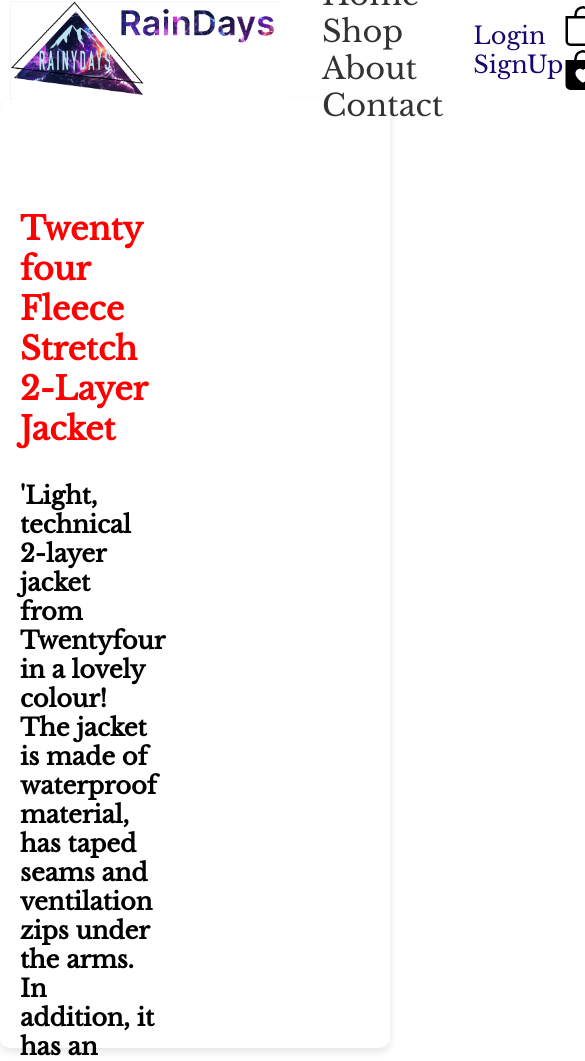
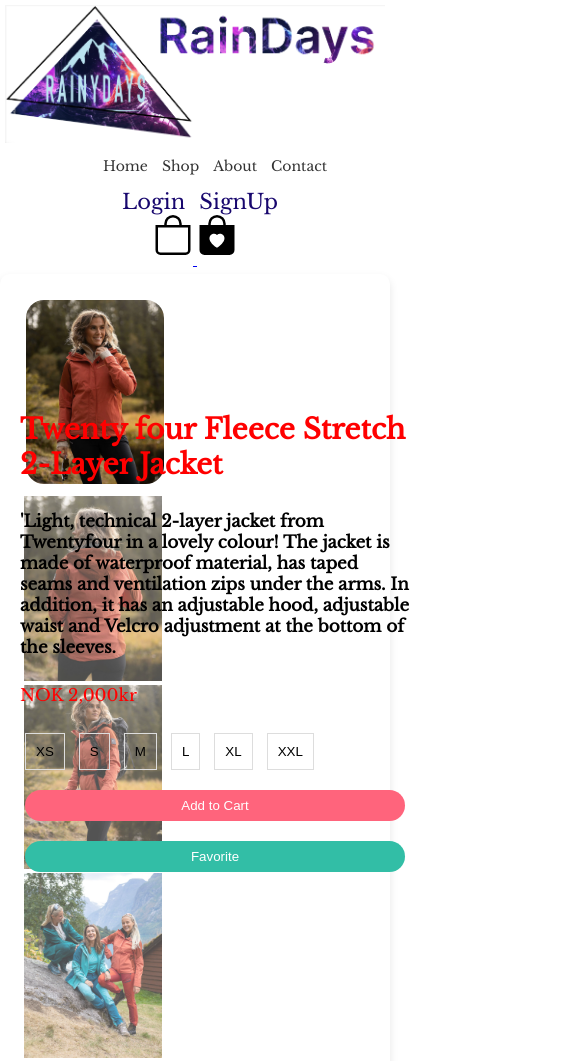
Before and after one commit to NoroffFEU/html-css-course-assignment-anashamdaan, a plain HTML site: page liste-woman-card.html in a window 390 px wide. Shown: the top 1061 px of the page, 585 px wide, since content can reach past the window. Drawn offline with nearby package versions, Linux system fonts and the light colour scheme.

Commit message:
Update liste-woman-card.css

```diff
--- a/liste-woman-card.css
+++ b/liste-woman-card.css
@@ -185,8 +185,77 @@
 
 
 
+@media (max-width: 768px) {
+  header {
+      flex-direction: column;
+      height: auto;
+      padding: 20px 10px;
+  }
 
-@media (max-width: 768px) {
-    .footer-middle {
-        flex-direction: column;
-    }
+  nav ul, .footer-middle {
+      flex-direction: column;
+      align-items: center;
+  }
+
+  nav li {
+      margin-right: 0;
+      margin-bottom: 10px;
+  }
+
+  .icons {
+      order: -1;
+      margin-bottom: 10px;
+  }
+
+  img, .main-image {
+      width: 100%;
+      height: auto;
+  }
+
+  .product-card {
+      flex-direction: column;
+      padding: 20px;
+  }
+
+  .product-images {
+      width: 40%;
+      position: static;
+      left: auto;
+      top: auto;
+  }
+
+  .product-info {
+    width: 100%; /
+    position: static;
+    left: auto;
+    top: auto;
+}
+
+  .sizes button, .add-to-cart, .favorite {
+      position: static;
+      margin: 10px 5px;
+  }
+
+  .footer-middle {
+      flex-direction: column;
+  }
+}
+
+@media (max-width: 480px) {
+  body, html {
+      font-size: 14px;
+  }
+
+  header, nav li, .footer-nav a {
+      padding: 5px;
+      font-size: 1em;
+  }
+
+  .product-info h2, .price {
+      font-size: 1.2em;
+  }
+
+  .add-to-cart, .favorite {
+      padding: 8px 16px;
+  }
+}
```
